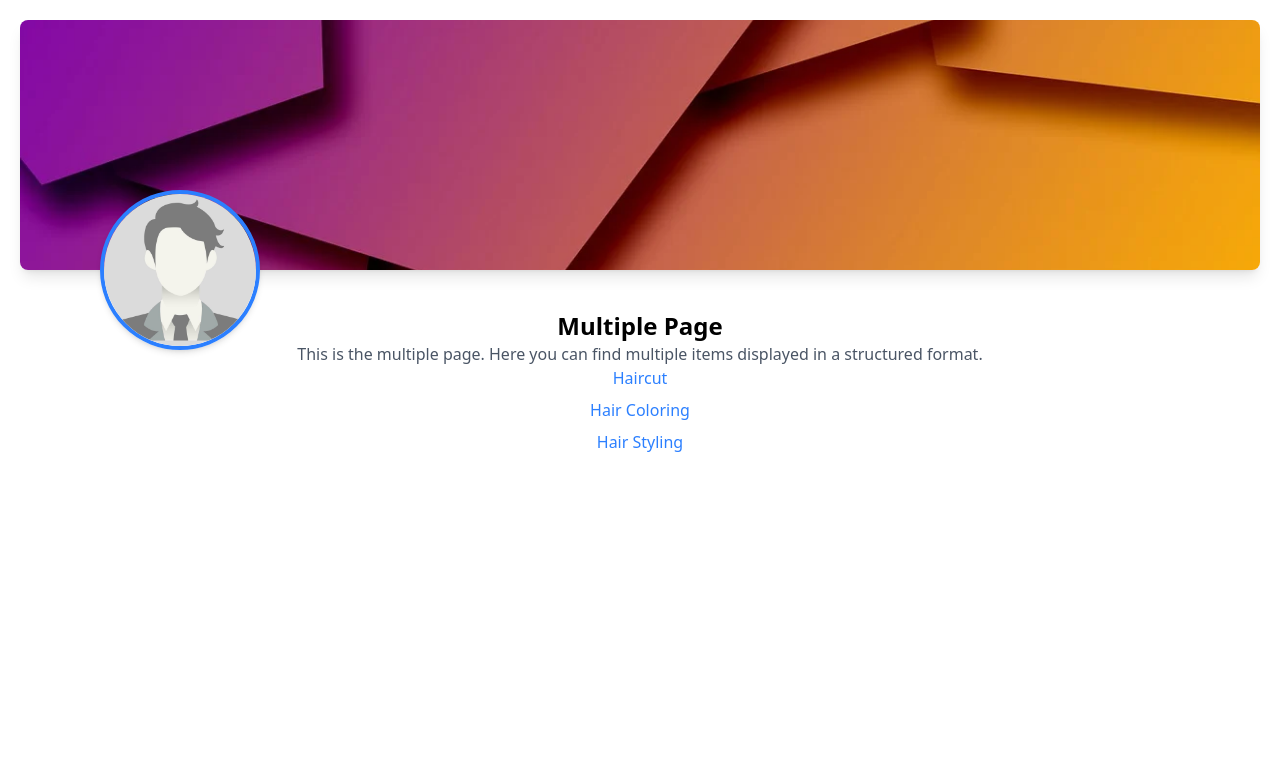
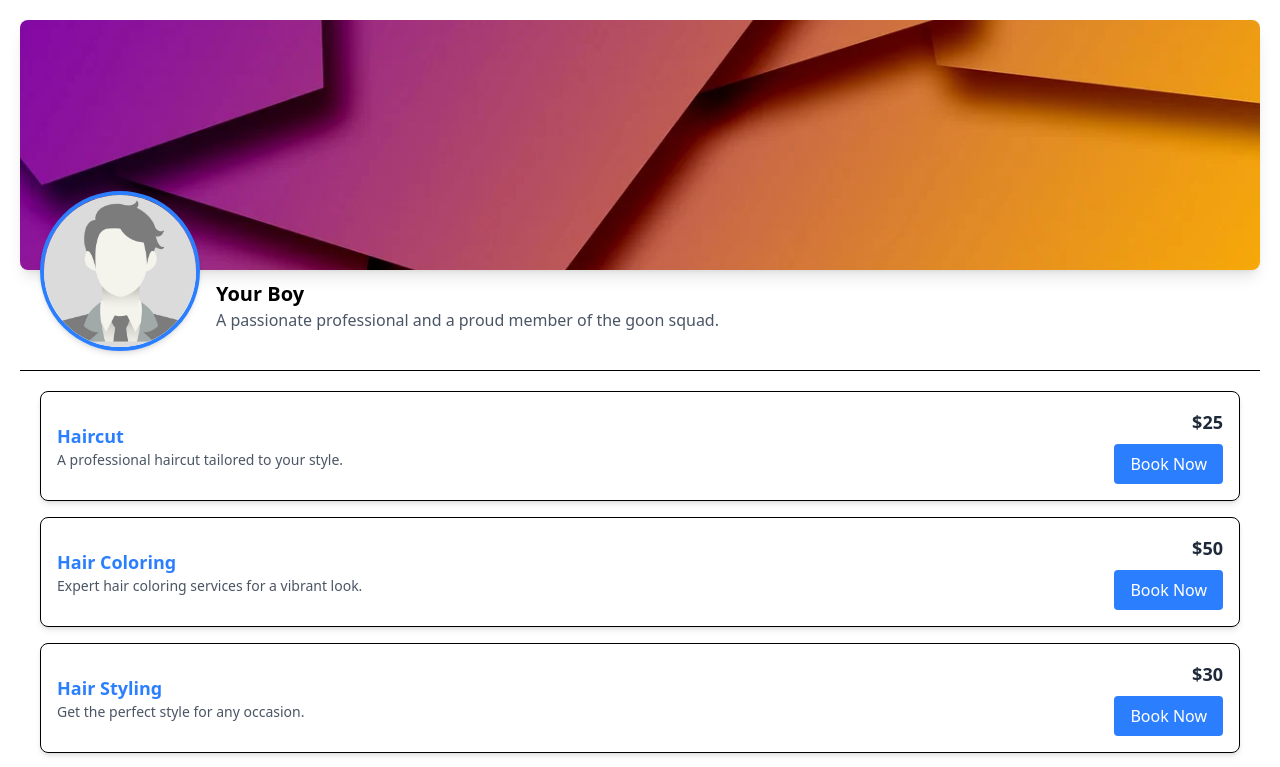
Before and after one commit to MossDog/Bookings, a React (Vite) app in the folder web-client/: page /multiple in a window 1280 px wide. Shown: the top 767 px of the page. Built offline with nearby package versions, Linux system fonts and the light colour scheme.

Commit message:
Enhanced BannerProfile component with name and bio, added more placeholder services, additional styling.

```diff
--- a/web-client/src/App.tsx
+++ b/web-client/src/App.tsx
@@ -18,7 +18,7 @@ function App() {
 				/>
 				<Route path="/multiple" element={<Multiple />} />
 				<Route path="/single" element={<Single />} />
-				<Route path="/service/:serviceName" element={<BookingForm />} />
+				<Route path="/booking/:serviceName" element={<BookingForm />} />
 			</Routes>
 		</Router>
 	);
--- a/web-client/src/components/BannerProfile.tsx
+++ b/web-client/src/components/BannerProfile.tsx
@@ -1,19 +1,28 @@
 import React from 'react';
 
-const BannerProfile = ({ bannerImage, profileImage }: { bannerImage: string; profileImage: string }) => {
+const BannerProfile = ({ bannerImage, profileImage, name = "Your Boy", bio = "A passionate professional and a proud member of the goon squad." }: { bannerImage: string; profileImage: string; name?: string; bio?: string }) => {
 	return (
-		<div className="relative w-full mb-5">
+
+		<div className="relative w-full mb-25">
 			<img
 				src={bannerImage}
 				alt="Banner Image"
 				className="w-full h-[250px] object-cover rounded-lg shadow-lg"
 			/>
-			<img
-				src={profileImage}
-				alt="Profile Image"
-				className="w-40 h-40 rounded-full border-4 border-blue-500 shadow-md absolute bottom-0 left-0 transform translate-x-1/2 translate-y-1/2"
-			/>
+			<div className="absolute bottom-0 left-0 flex items-center transform translate-x-5 translate-y-1/2">
+				<img
+					src={profileImage}
+					alt="Profile Image"
+					className="w-40 h-40 rounded-full border-4 border-blue-500 shadow-md"
+				/>
+				<div className="ml-4 text-left translate-y-2/3">
+					<h1 className="text-xl font-bold">{name}</h1>
+					<p className="text-gray-600 line-clamp-2">{bio}</p>
+				</div>
+			</div>
+			<hr className='translate-y-25'/>
 		</div>
+
 	);
 };
 
--- a/web-client/src/pages/Multiple.tsx
+++ b/web-client/src/pages/Multiple.tsx
@@ -9,26 +9,44 @@ const Multiple = () => {
 	return (
 		<div className="text-center p-5">
 			<BannerProfile bannerImage={bannerImage} profileImage={profileImage} />
-			<h1 className="text-2xl font-bold mt-10">Multiple Page</h1>
-			<p className="text-gray-600">
-				This is the multiple page. Here you can find multiple items displayed in a structured format.
-			</p>
-			<ul className="list-none p-0">
-				<li className="mb-2">
-					<Link to="/service/haircut" className="text-blue-500 hover:underline">
-						Haircut
-					</Link>
-				</li>
-				<li className="mb-2">
-					<Link to="/service/coloring" className="text-blue-500 hover:underline">
-						Hair Coloring
-					</Link>
-				</li>
-				<li>
-					<Link to="/service/styling" className="text-blue-500 hover:underline">
-						Hair Styling
-					</Link>
-				</li>
+			<ul className="list-none p-5 space-y-4">
+				{[
+					{ name: "Haircut", description: "A professional haircut tailored to your style.", price: "$25" },
+					{ name: "Hair Coloring", description: "Expert hair coloring services for a vibrant look.", price: "$50" },
+					{ name: "Hair Styling", description: "Get the perfect style for any occasion.", price: "$30" },
+					{ name: "Beard Trim", description: "Keep your beard looking sharp and well-groomed.", price: "$15" },
+					{ name: "Shampoo & Conditioning", description: "Revitalize your hair with our premium products.", price: "$20" },
+					{ name: "Scalp Massage", description: "Relax and rejuvenate with a soothing scalp massage.", price: "$25" },
+					{ name: "Blow Dry", description: "Achieve a polished look with our blow-dry service.", price: "$20" },
+					{ name: "Updo Styling", description: "Perfect updos for weddings, proms, and special events.", price: "$40" },
+					{ name: "Extensions", description: "Add length and volume with our high-quality extensions.", price: "$100" },
+					{ name: "Keratin Treatment", description: "Smooth and strengthen your hair with keratin.", price: "$80" },
+					{ name: "Perm", description: "Get long-lasting curls or waves with our perm service.", price: "$70" },
+					{ name: "Hair Relaxing", description: "Achieve sleek, straight hair with our relaxing treatment.", price: "$60" },
+					{ name: "Highlights", description: "Add dimension to your hair with expertly placed highlights.", price: "$75" },
+					{ name: "Balayage", description: "A natural, sun-kissed look with our balayage technique.", price: "$90" },
+					{ name: "Men's Haircut", description: "Classic and modern cuts tailored for men.", price: "$20" },
+					{ name: "Children's Haircut", description: "Fun and stylish cuts for kids of all ages.", price: "$15" },
+					{ name: "Hair Detox", description: "Remove buildup and impurities for healthier hair.", price: "$30" },
+					{ name: "Hair Mask", description: "Deep conditioning treatment for soft, shiny hair.", price: "$25" },
+					{ name: "Braiding", description: "Intricate and stylish braids for any occasion.", price: "$50" },
+					{ name: "Hair Consultation", description: "Personalized advice for your hair care needs.", price: "$10" },
+				].map((service, index) => (
+					<li key={index} className="p-4 border rounded-lg shadow-md hover:shadow-lg transition-shadow flex justify-between items-center">
+						<div className="text-left">
+							<h3 className="text-lg font-bold text-blue-500">{service.name}</h3>
+							<p className="text-gray-600 text-sm">{service.description}</p>
+						</div>
+						<div className="text-right">
+							<p className="text-lg font-bold text-gray-800">{service.price}</p>
+							<button className="mt-2 px-4 py-2 bg-blue-500 text-white rounded hover:bg-blue-600">
+								<Link to={`/booking/${service.name}`} className="text-white no-underline">
+									Book Now
+								</Link>
+							</button>
+						</div>
+					</li>
+				))}
 			</ul>
 		</div>
 	);
```
